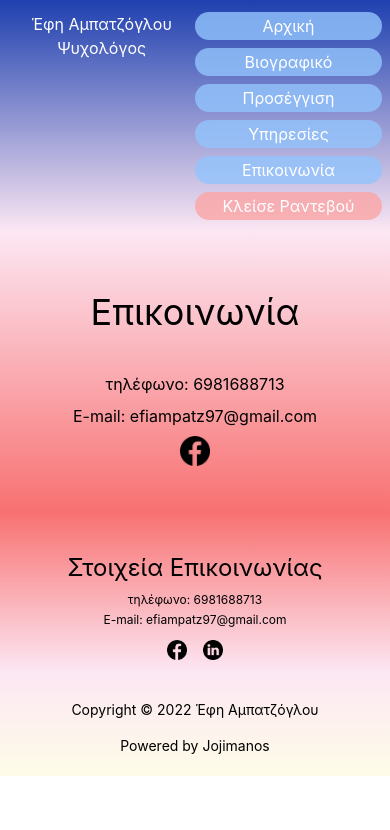
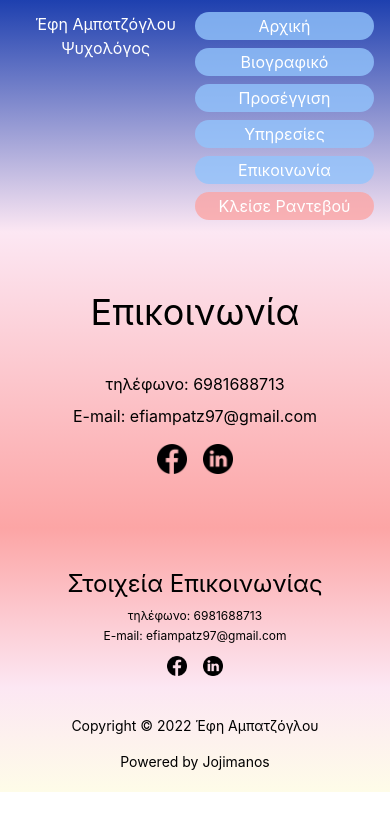
Before and after one commit to jojimanos/business_website, a Next.js app: page /contact in a window 390 px wide. Shown: the top 830 px of the page. Built offline with nearby package versions, Linux system fonts and the light colour scheme.

Commit message:
Design changes

```diff
--- a/pages/bio.js
+++ b/pages/bio.js
@@ -7,11 +7,11 @@ class Bio extends Component {
     render() {
         return (
             <div className={styles.container}>
-            <div className="text-center sm:p-10 bg-gradient-to-b from-pink-100 to-red-400"><h1 className="text-3xl">Βιογραφικό</h1>
+            <div className="text-center sm:p-10 bg-gradient-to-b from-pink-100 to-red-300"><h1 className="text-3xl">Βιογραφικό</h1>
             <div className="grid sm:grid-cols-2 gap-2 p-10">
             <img src="/photo.jpg" className="rounded-md"/>
             <div>
-<p className='px-2 rounded-md text-justify'>
+<p className='px-2 rounded-md text-justify border-double border-2 border-rose-500'>
 Είμαι απόφοιτη του Τμήματος Ψυχολογίας του Παντείου Πανεπιστημίου Κοινωνικών και
 Πολιτικών Επιστημών. Διαθέτω άδεια ασκήσεως επαγγέλματος (Αρ. 9886/ 08-07-2020).
 <br/>
--- a/pages/components/contact.js
+++ b/pages/components/contact.js
@@ -9,7 +9,7 @@ class Contact_footer extends Component {
     render() {
         return (
             <div className={styles.container}>
-            <div className="h-40 grid sm:grid-cols-2 bg-gradient-to-b from-red-400 to-pink-100">
+            <div className="h-40 grid sm:grid-cols-2 bg-gradient-to-b from-red-300 to-pink-100">
                 <div className="p-0 text-center">
                 <div className="w-full relative">
                 <h1 className="pt-10 text-2xl">Στοιχεία Επικοινωνίας</h1>
--- a/pages/components/help.js
+++ b/pages/components/help.js
@@ -8,7 +8,7 @@ class Help extends Component {
     state = {  }
     render() {
         return (
-          <div className='text-center bg-gradient-to-b from-white to-red-400 py-3 px-3'>
+          <div className='text-center bg-gradient-to-b from-white to-red-300 py-3 px-3'>
           <h1 className="text-2xl pt-2 pb-6">Χρειάζεσαι βοήθεια;</h1>
           <div className='sm:grid grid-cols-2 grid-rows-3 gap-4'>
           <Link href='./services'>
--- a/pages/components/navbar.js
+++ b/pages/components/navbar.js
@@ -8,7 +8,7 @@ class Navbar extends React.Component {
     render() {
       return (
         <div className={styles.container}>
-        <div className="grid grid-cols-2 bg-gradient-to-b from-blue-800 to-pink-100 text-white py-3 px-2 sm:px-4 sm:px-8 text-center">
+        <div className="grid grid-cols-2 bg-gradient-to-b from-blue-800 to-pink-100 text-white py-3 px-4 sm:px-8 text-center">
           <div className="sm:grid grid-cols-7">
             <p className="col-span-2"></p>
           <a href="/" className="col-span-3">
--- a/pages/components/short_intro.js
+++ b/pages/components/short_intro.js
@@ -8,7 +8,7 @@ class Short_intro extends Component {
                 <div></div>
                 <img src="/photo.jpg" className="rounded-md sm:col-span-3" />
                 <div className="sm:col-span-3">
-                    <p className='text-justify px-2 py-2 rounded-md'>Ο τρόπος εργασίας
+                    <p className='text-justify px-2 py-2 rounded-md border-double border-2 border-rose-500'>Ο τρόπος εργασίας
                         μου βασίζεται στην αλληλεπίδραση σκέψης-συναισθήματος-συμπεριφοράς.
                         Σύμφωνα με αυτό το μοντέλο, ο τρόπος που επεξεργαζόμαστε ένα γεγονός
                         ή μια κατάσταση καθοδηγεί το συναίσθημα μας και κατ’επέκταση την
--- a/pages/contact.js
+++ b/pages/contact.js
@@ -7,14 +7,17 @@ class Contact extends Component {
     render() {
         return (
             <div className={styles.container}>
-                <div className="p-10 text-center bg-gradient-to-b from-pink-100 to-red-400">
+                <div className="p-10 text-center bg-gradient-to-b from-pink-100 to-red-300">
                 <div className="w-full relative">
                 <h1 className="p-5 text-4xl">Επικοινωνία</h1>
                 <p className="pt-5">τηλέφωνο: 6981688713</p>
                 <p className="p-2">E-mail: efiampatz97@gmail.com</p>
-                <div>
-                    <button>
+                <div className="flex-box items-center py-2">
+                    <button className="px-2">
                     <Image src="/facebook-circular-logo.png" width={30} height={30}/>
+                    </button>
+                    <button className="px-2">
+                    <Image src="/linkedin.png" width={30} height={30}/>
                     </button>
                 </div>
                 </div>
--- a/pages/pros.js
+++ b/pages/pros.js
@@ -4,10 +4,10 @@ import styles from '../styles/Home.module.css'
 function Pros() {
         return (
             <div className={styles.container}>
-                <div className="p-10 text-center bg-gradient-to-b from-pink-100 to-red-400">
+                <div className="p-10 text-center bg-gradient-to-b from-pink-100 to-red-300">
                     <h1 className="p-5 text-4xl">Τρόπος Προσέγγισης</h1>
                     <Image src="/line.png" width={70} height={10} />
-                    <p className="sm:p-5 text-justify">
+                    <p className="sm:p-5 text-justify border-double border-2 border-rose-500 rounded">
                         <h2 className="text-2xl">Γνωσιακή Συμπεριφορική Ψυχοθεραπεία (CBT)</h2>
                         <br />
                         Η Γνωσιακή Συμπεριφορική Ψυχοθεραπεία αναπτύχθηκε το 1960 από τον Aaron T.
--- a/pages/rendezvous.js
+++ b/pages/rendezvous.js
@@ -7,7 +7,7 @@ export default function Rendezvous() {
 
         return (
             <div className={styles.container}>
-                <div className="bg-gradient-to-b from-pink-100 to-red-400 p-2">
+                <div className="bg-gradient-to-b from-pink-100 to-red-300 p-2">
                     <div className="grid sm:grid-cols-3">
                         <div></div>
                         <div><div className={styles.fadein}><p className="text-2xl text-center">Το πρώτο ραντεβού παρέχεται δωρεάν.</p></div>
--- a/pages/services.js
+++ b/pages/services.js
@@ -7,7 +7,7 @@ class Services extends Component {
     render() {
         return (
             <div className={styles.container}>
-            <div className="p-10 text-center bg-gradient-to-b from-pink-100 to-red-400">
+            <div className="p-10 text-center bg-gradient-to-b from-pink-100 to-red-300">
                 <h1 className="p-5 text-3xl font-bold">Υπηρεσίες</h1>
                 <Image src="/line.png" width={70} height={10}/>
                 <div className={styles.fadein}><p className="text-xl font-bold text-red-900">Η κάθε συνεδρία διαρκεί 50′ λεπτά.<br/>
```
